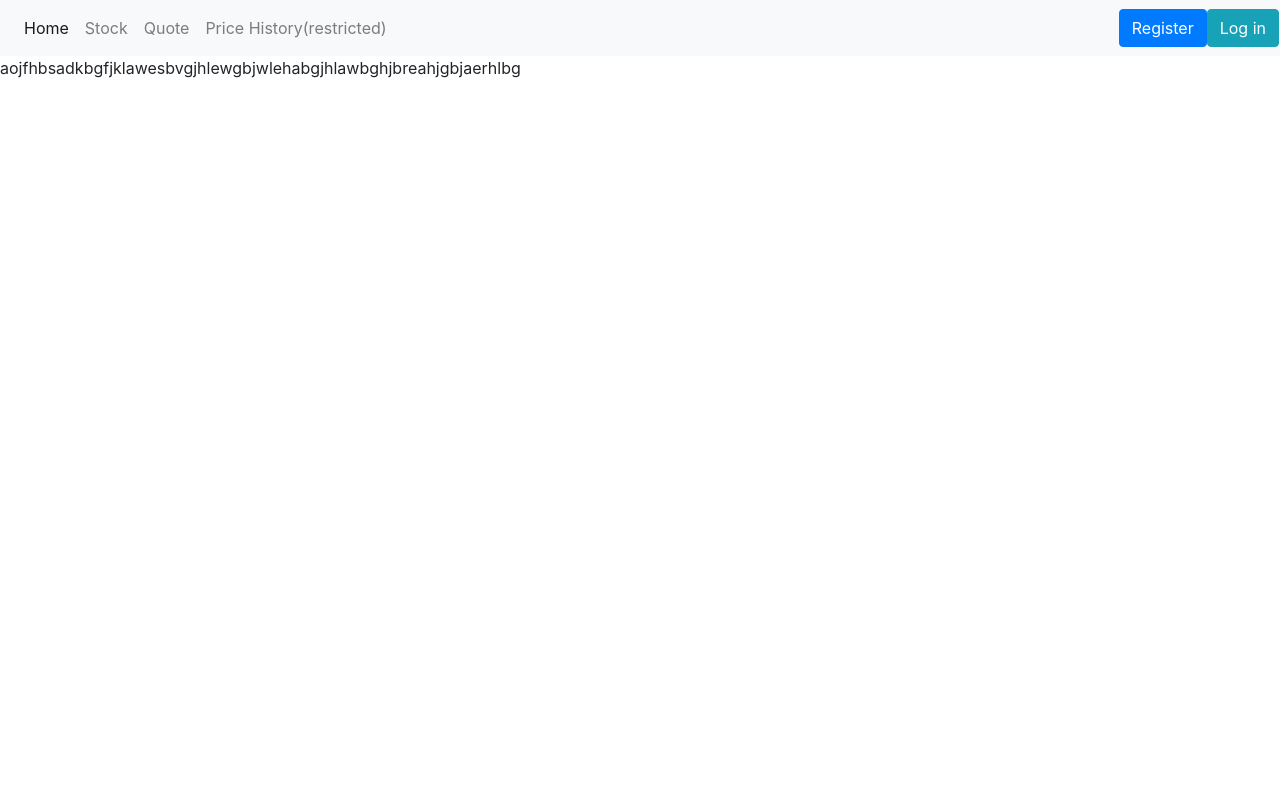
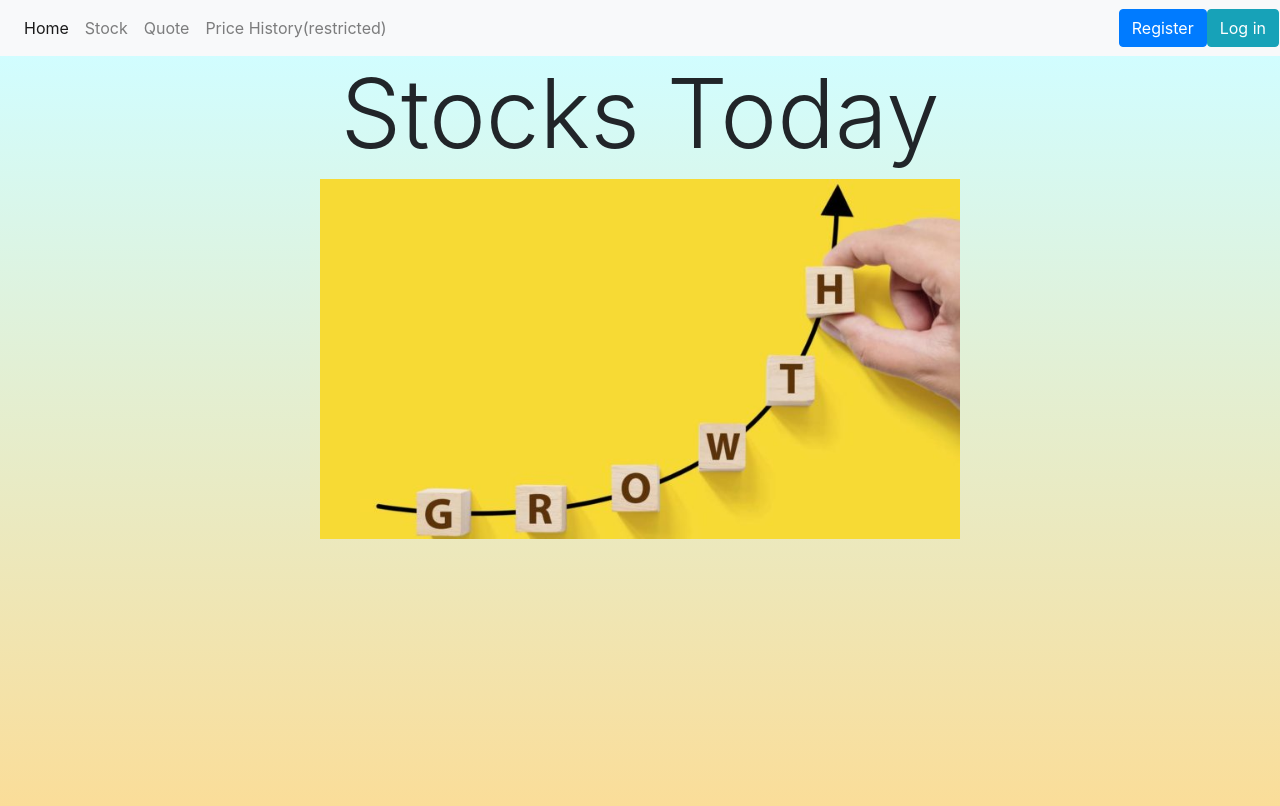
Before and after one commit to aDeveloperX/CAB230-Assignment1, a React (Create React App) app: page / in a window 1280 px wide. Shown: the top 806 px of the page. Built offline with nearby package versions, Linux system fonts and the light colour scheme.

Commit message:
update home style

```diff
--- a/src/components/HomePage.js
+++ /dev/null
@@ -1,10 +0,0 @@
-import React from 'react'
-
-const HomePage = () => {
-    return <div>
-        aojfhbsadkbgfjklawesbvgjhlewgbjwlehabgjhlawbghjbreahjgbjaerhlbg
-   </div>
-
-}
-
-export default HomePage
--- /dev/null
+++ b/src/components/HomePage/HomePage.css
@@ -0,0 +1,15 @@
+.home {
+  background-image: linear-gradient(to top, #fddb92 0%, #d1fdff 100%);
+  height: 100vh;
+}
+
+.center {
+  display: block;
+  margin-left: auto;
+  margin-right: auto;
+  width: 50%;
+}
+
+.centerdiv {
+  margin-bottom: 20vh;
+}
--- /dev/null
+++ b/src/components/HomePage/HomePage.js
@@ -0,0 +1,14 @@
+import React from "react";
+import imgGrowth from "../../images/imgGrowth.jpg";
+import "./HomePage.css";
+
+const HomePage = () => {
+  return (
+    <div className="home">
+      <h1 className="display-1 text-center">Stocks Today</h1>
+      <img className="center" src={imgGrowth} alt=""></img>
+    </div>
+  );
+};
+
+export default HomePage;
```
Also changed, not shown: src/containers/Container.js (+4 -8 lines), src/images/imgGrowth.jpg (added), src/images/imgStocks.jpg (added).
